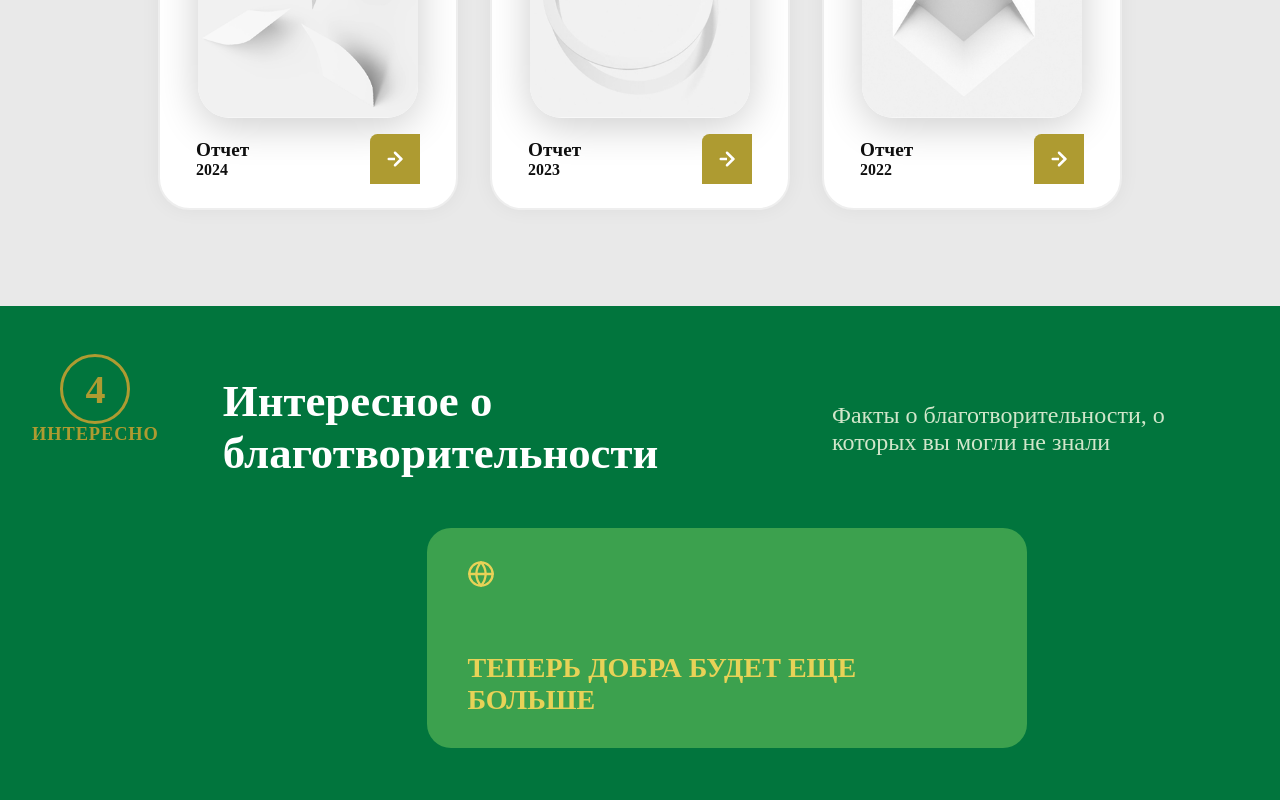
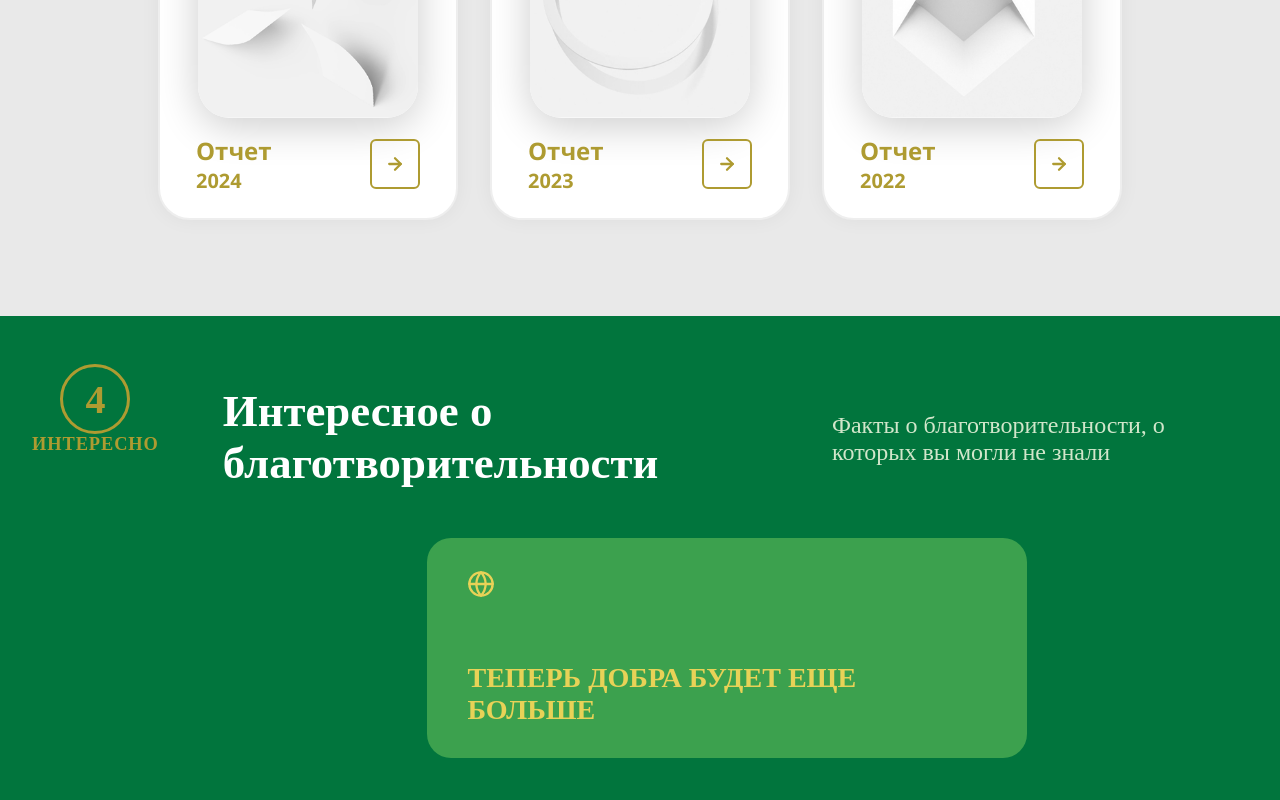
Before and after one commit to Skalette1/hayra, a React (Vite) app: page / in a window 1280 px wide. Shown: the part 2680-3480 px from the top of the page. Built offline with nearby package versions, Linux system fonts and the light colour scheme; a web font is replaced by a local one.

Commit message:
Report block

```diff
--- a/src/widgets/Map/Map.module.css
+++ b/src/widgets/Map/Map.module.css
@@ -3,6 +3,9 @@
   display: none !important;
 }
 
+.mapContainer aside {
+  margin: 2rem;
+}
 .mapWrapper {
   width: 70%;
   margin: 3rem auto;
--- a/src/widgets/Map/Map.tsx
+++ b/src/widgets/Map/Map.tsx
@@ -18,7 +18,7 @@ const markers = [
 
 export default function Map() {
   return (
-    <>
+    <div className={styles.mapContainer}>
       <style>{`
         .leaflet-control-attribution {
           display: none !important;
@@ -45,6 +45,6 @@ export default function Map() {
           ))}
         </MapContainer>
       </div>
-    </>
+    </div>
   );
 }
--- a/src/widgets/Report/ReportBlock.module.css
+++ b/src/widgets/Report/ReportBlock.module.css
@@ -1,3 +1,4 @@
+
 .ReportContainer {
   display: flex;
   flex-direction: column;
@@ -107,11 +108,17 @@
 }
 
 .reportMiniBlock {
+  color: var(--gold);
   font-size: 1.4rem;
   display: flex;
   flex-direction: column;
-  font-size: var(--font-size-subtitle);
+  font-size: 1.5rem;
   font-weight: 600;
+}
+
+.reportMiniBlock p,
+.reportMiniBlock h5 {
+    font-family: 'Segoe UI', Tahoma, Geneva, Verdana, sans-serif;
 }
 
 .arrow {
@@ -147,3 +154,32 @@
     height: 36px;
   }
 }
+
+.reportBottom svg {
+  margin-left: auto !important;
+  display: inline-flex;
+  fill: none; /* убрать заливку */
+  border: 2px solid var(--gold); /* добавить рамку */
+  border-radius: 6px; /* скругление углов, как было у rx=6 */
+  box-sizing: border-box;
+  background-color: transparent; /* на всякий случай */
+  width: 50px;
+  height: 50px;
+  transform: translateY(5px);
+}
+
+.reportBottom rect {
+  fill: transparent !important; /* убрать заливку у прямоугольника */
+}
+
+.reportBottom path {
+  stroke: var(--gold); /* стрелки теперь тоже золотые */
+}
+
+.arrow:hover {
+  background-color: var(--gold);
+}
+
+.arrow:hover path {
+  stroke: white; /* стрелка на ховере белая */
+}
```
